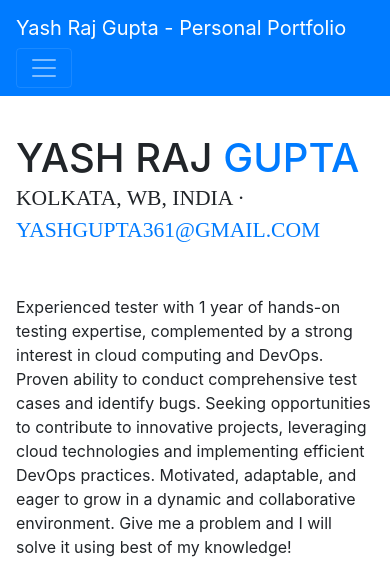
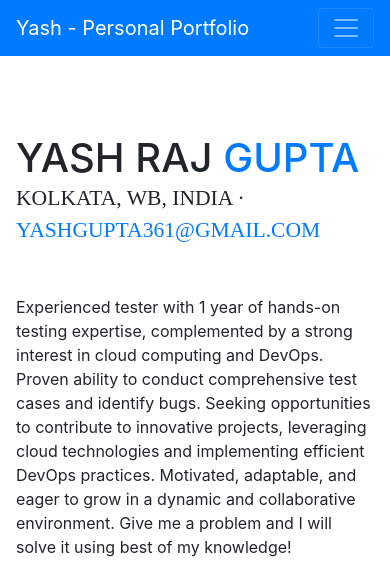
Before and after one commit to MonseiurY/Personal-Portfolio-Website, a website with bundled scripts: page index.html in a window 390 px wide. Shown: the top 585 px of the page. Built offline with nearby package versions, Linux system fonts and the light colour scheme; a web font is replaced by a local one.

Commit message:
Update index.html

```diff
--- a/index.html
+++ b/index.html
@@ -35,7 +35,7 @@
 
     <nav class="navbar navbar-expand-lg navbar-dark bg-primary fixed-top" id="sideNav">
       <a class="navbar-brand js-scroll-trigger" href="#page-top">
-        <span class="d-block d-lg-none">Yash Raj Gupta - Personal Portfolio</span>
+        <span class="d-block d-lg-none">Yash - Personal Portfolio</span>
         <span class="d-none d-lg-block">
           <img class="img-fluid img-profile rounded-circle mx-auto mb-2" src="img/profile.jpg" alt="Yash - Profile Pic">
         </span>
```
